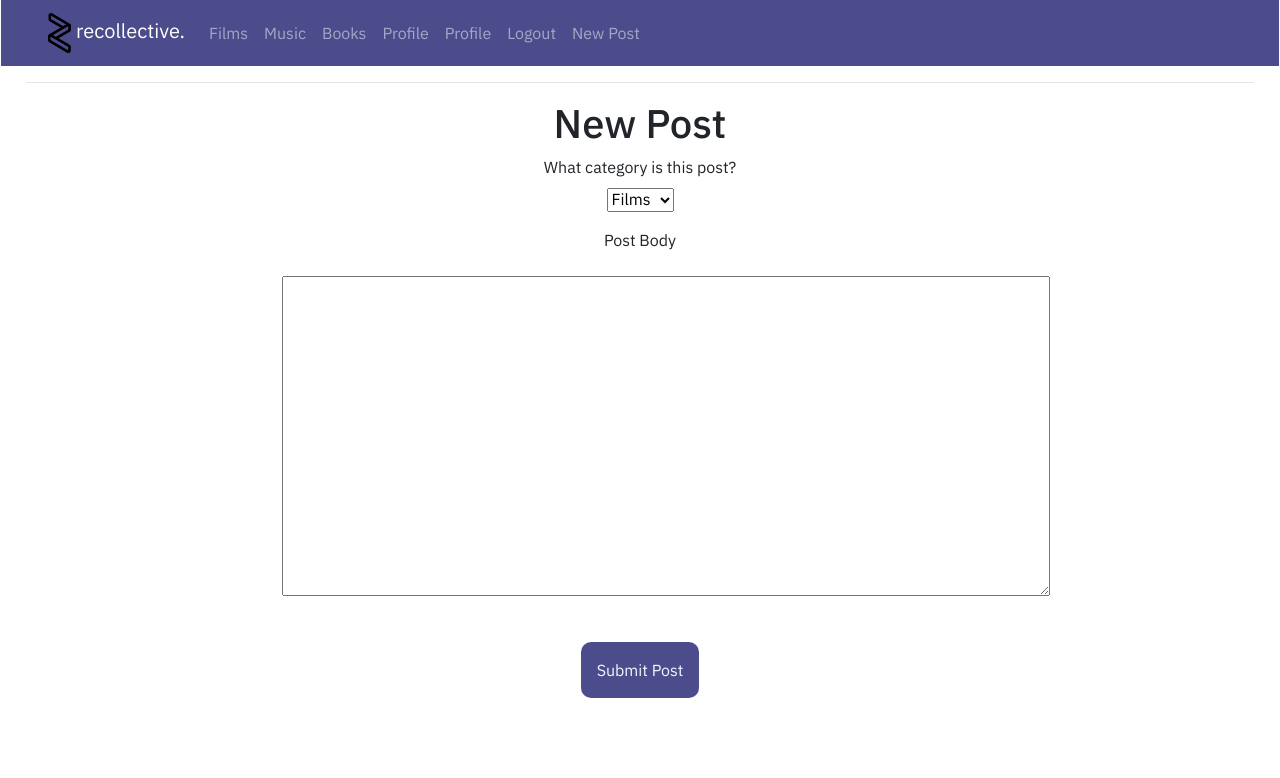
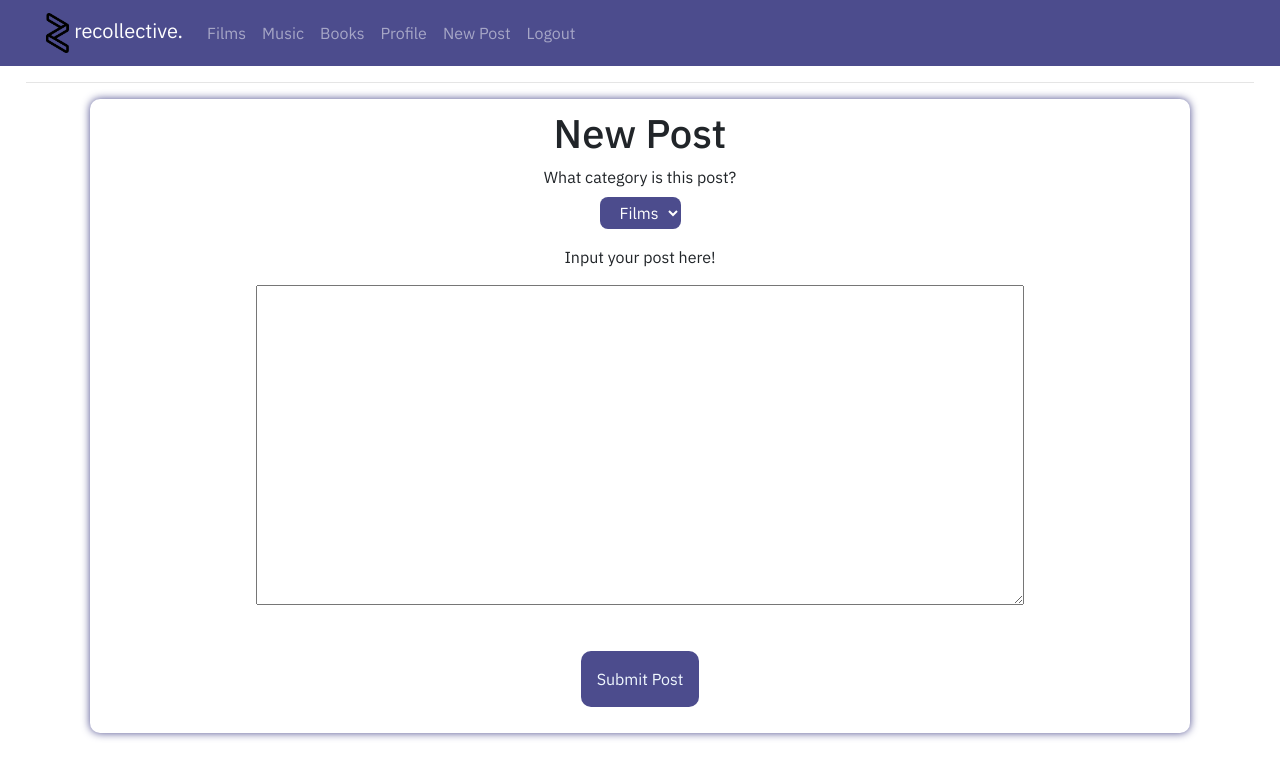
Before and after one commit to MonkeInABox/CITS3403Project, a Flask app: page /newpost in a window 1280 px wide. Shown: the top 778 px of the page. Run offline with Flask 3, Linux system fonts and the light colour scheme; the visitor is signed in with stand-in values (Sample User, id 1); data comes from the database, SQL or seed files in the repository; some libraries are stand-ins or nearby versions.

Commit message:
minor layout changes

```diff
--- a/app/main/templates/_comment.html
+++ b/app/main/templates/_comment.html
@@ -1,6 +1,6 @@
 <table>
     <tr valign="top">
-        <p class = "commenter" style="size: 4px">{{ comment.commenter.username }} commented: </p> <br>
+        <p class = "commenter" style="size: 4px">{{ comment.commenter.username }} commented: </p>
         <p class = "comment" style="size: 4px">{{ comment.body }} </p>
     </tr>
 </table>
--- a/app/main/templates/heading.html
+++ b/app/main/templates/heading.html
@@ -13,7 +13,7 @@
       {% endif %}
   </head>
   <body>
-    <nav class="navbar navbar-expand-lg navbar-dark navbar-custom sticky-top">
+    <nav class="navbar navbar-expand-md navbar-dark navbar-custom sticky-top">
       <a class="navbar-brand" href="{{ url_for('main.index') }}" style="margin-left: 2.5%;"> <img src="{{ url_for('static',filename='recollective_logo.png') }}" alt="recollective logo" height="40vh"> recollective.</a>
       <button class="navbar-toggler" type="button" data-toggle="collapse" data-target="#navbarSupportedContent" aria-controls="navbarSupportedContent" aria-expanded="false" aria-label="Toggle navigation">
         <span class="navbar-toggler-icon"></span>
@@ -29,9 +29,6 @@
           <li>
             <a class = "nav-link" href="{{ url_for('posts.categories', category='Books') }}">Books</a>
           </li>
-          <li>
-            <a class = "nav-link" href="{{ url_for('main.profile') }}">Profile</a>
-          </li>
           {% if current_user.is_anonymous %}
           <li>
             <a class = "nav-link" style="float: right" href="{{ url_for('auth.login') }}">Login</a>
@@ -41,15 +38,16 @@
             <a class = "nav-link" href="{{ url_for('main.profile', username=current_user.username) }}">Profile</a>
           </li>
           <li>
-            <a class = "nav-link" href="{{ url_for('auth.logout') }}">Logout</a>
+            <a class = "nav-link" href="{{ url_for('posts.newpost') }}">New Post</a>
           </li>
           <li>
-            <a class = "nav-link" href="{{ url_for('posts.newpost') }}">New Post</a>
+            <a class = "nav-link" href="{{ url_for('auth.logout') }}">Logout</a>
           </li>
           {% endif %}
         </ul>
       </div>
     </nav>
+    <div class="page_body">
       <hr>
       {% with messages = get_flashed_messages() %}
       {% if messages %}
@@ -61,5 +59,6 @@
       {% endif %}
       {% endwith %}
       {% block content %}{% endblock %}
+    </div>
   </body>
 </html>
--- a/app/main/templates/new_comment.html
+++ b/app/main/templates/new_comment.html
@@ -2,7 +2,7 @@
     {{ comment_form.hidden_tag() }}
     <input type="hidden" name="post_id" value=" {{ post.id }}">
     <p style="padding-left:10vw">
-        {{ comment_form.body.label }} <br>
+        Reply with your suggestions! <br>
         {{ comment_form.body(size=200) }} <br>
         {% for error in comment_form.body.errors %}
         <span style="color: red;">{{ error }}</span>
--- a/app/main/templates/profile.html
+++ b/app/main/templates/profile.html
@@ -8,16 +8,18 @@
                 <h1 style="padding-top: 5%;">{{ user.username }}</h1>
                 {% if user.about_me %}<p>About me:</p><p class="about_me">{{ user.about_me }}</p>{% endif %}
                 {% if user.last_seen %}<p class="last_seen">Last seen on: {{ user.last_seen }}</p>{% endif %}
+            </td>
             <td class = "edit_profile">
                 {% if user == current_user %}
                 <p><a href="{{ url_for('main.edit_profile') }}" style="text-decoration: none; color: white;"><i class="material-icons">edit</i><br>Edit your profile</a></p>
                 {% endif %}
             </td>
-            <tr>
+        </tr>
+            <tr style="text-align: left;">
                 <td>
                     Posts:
                     {% for post in posts %}
-                    <p class="posts">
+                    <p>
                     {% include '_post.html' %}
                     </p>
                     {% endfor %}
--- a/app/posts/templates/new_post.html
+++ b/app/posts/templates/new_post.html
@@ -10,8 +10,8 @@
             {{ form.category }}<br>
         </p>
         <p>
-            {{ form.body.label }}<br>
-            <div class="input_text">{{ form.body(size=300) }}</div><br>
+            Input your post here!<br>
+            <div class="input_text">{{ form.body(size=100) }}</div><br>
             {% for error in form.body.errors %}
             <span style="color: red;">[{{ error }}]</span>
             {% endfor %}
--- a/app/static/styleguide.css
+++ b/app/static/styleguide.css
@@ -1,35 +1,51 @@
-body {
+body:not(.navbar-custom) {
     font-family: "IBM Plex Sans", sans-serif;
-    margin: 2%;
     margin-top: 0%;
 }
 h1 {
     text-align: center;
 }
-nav {
-    background-color: rgb(76, 76, 141) !important;
-    margin-left: -2% !important;
-    margin-right: -2% !important;
-}
 .error {
     background-color: red;
 }
+.page_body {
+    margin: 2%;
+    margin-top: 0%;
+}
 .navbar-custom {
     background-color: rgb(76, 76, 141) !important;
+    width: 100%;
+    padding-right: 15px;
+    padding-left: 15px;
+    margin-right: auto;
+    margin-left: auto;
 }
 form textarea#post {
-    margin-left: 20vw;
     width: 60vw;
     height: 40vh;
     max-width: 60vw;
 }
-div.new_post_page {
+select {
+    outline: none;
+    border: none;
+    background-color: rgb(76, 76, 141);
+    color: white;
+    border-radius: 0.5em;
+    padding-left: 1em;
+    height: 2em;
+    width: auto;
+}
+.new_post_page {
     text-align: center;
+    box-shadow: 0 0 8px rgba(76, 76, 141);
+    border-radius: 10px;
+    padding-top: 10px;
+    padding-bottom: 10px;
+    margin-right: 5vw;
+    margin-left: 5vw;
+    width: auto;
 }
-div.input_text {
-    width: 60vw;
-}
-p.comment_submit {
+.comment_submit {
     margin-left: 10vw;
 }
 h1.greeting {
@@ -91,16 +107,15 @@ td.edit_profile > p {
     border: rgba(76, 76, 141) solid 0.2em;
     border-radius: 0 10px 10px 0;
     margin-left: 0;
+    width: 70vw;
     padding-top: 1.12em;
     padding-bottom: 1.36em;
     padding-left: 1em;
     padding-right: 2em;
 }
-.posts {
-    margin-right: 20vw;
-}
 .comment {
     margin-left: 12vw;
+    width: 78vw;
     box-shadow: 0 0 8px rgba(76, 76, 141);
     border-radius: 10px;
     border-width: 3px;
```
